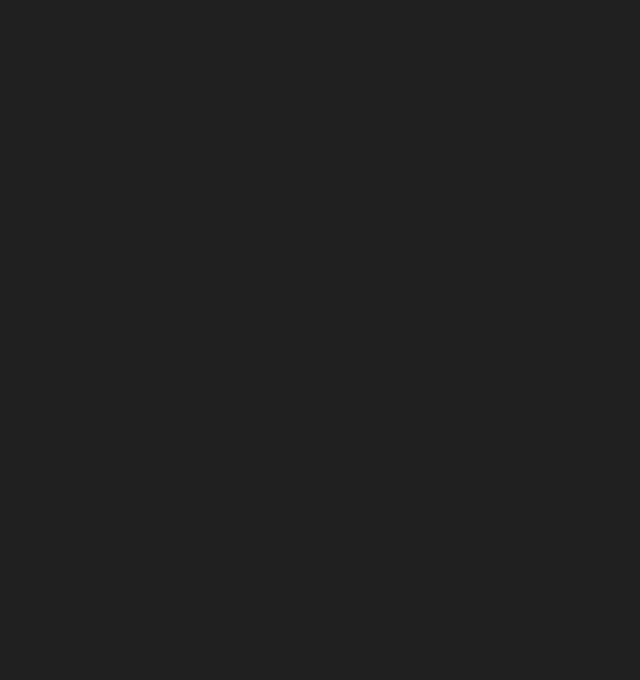
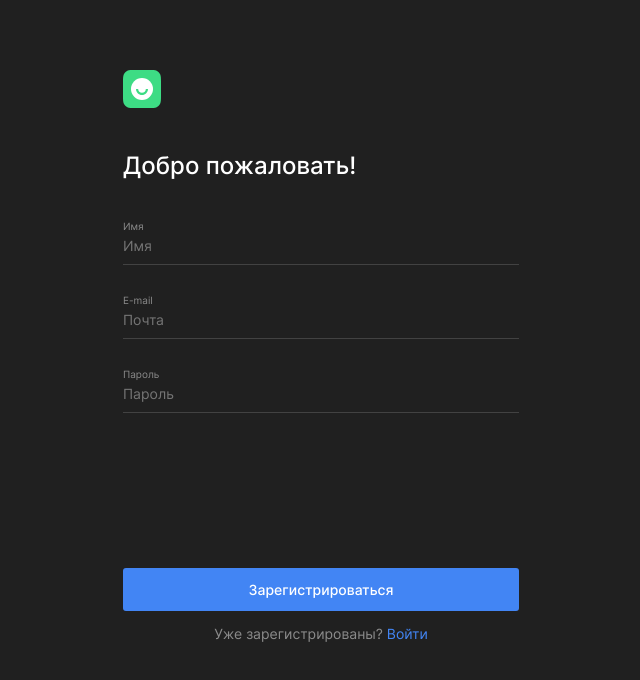
Before and after one commit to Wardenclock1759/movies-explorer-frontend, a React (Create React App) app: page /signup in a window 1280 px wide. Before the commit this address had no page. Shown: the top 680 px of the page, without its empty margins (319-959 px from the left). Built offline with nearby package versions, Linux system fonts and the light colour scheme.

Commit message:
feat: added signup page

```diff
--- a/src/components/App/App.js
+++ b/src/components/App/App.js
@@ -5,6 +5,7 @@ import Main from '../Main/Main';
 import Movies from '../Movies/Movies';
 import SavedMovies from '../SavedMovies/SavedMovies';
 import ProfileEdit from '../ProfileEdit/ProfileEdit';
+import Register from '../Register/Register';
 
 const App = () => {
   const navigate = useNavigate();
@@ -13,13 +14,18 @@ const App = () => {
     navigate('/', { replace: true });
   }
 
+  const handleRegisterClick = () => {
+    navigate('/signup', { replace: true });
+  }
+
   return (
     <main className="page">
       <Routes>
-        <Route path="/" element={<Main handleIconClick={handleIconClick}/>} />
+        <Route path="/" element={<Main handleIconClick={handleIconClick} handleRegisterClick={handleRegisterClick}/>} />
         <Route path="/movies" element={<Movies loggedIn={true} handleIconClick={handleIconClick}/>} />
         <Route path="/saved-movies" element={<SavedMovies loggedIn={true} handleIconClick={handleIconClick}/>} />
         <Route path="/profile" element={<ProfileEdit loggedIn={true} handleIconClick={handleIconClick}/>} />
+        <Route path="/signup" element={<Register handleIconClick={handleIconClick}/>} />
       </Routes>
     </main>
   );
--- a/src/components/Header/Header.js
+++ b/src/components/Header/Header.js
@@ -2,7 +2,7 @@ import {React} from 'react';
 import Navigation from '../Navigation/Navigation';
 import Profile from '../Profile/Profile';
 
-const Header = ({ sourceMain = false, loggedIn = false, handleIconClick, handleMenuClick }) => {
+const Header = ({ sourceMain = false, loggedIn = false, handleIconClick, handleMenuClick, handleRegisterClick }) => {
   return (
     <header className={'header' + (sourceMain ? ' header_about' : '')}>
       <div className='header__nav-link'>
@@ -19,7 +19,7 @@ const Header = ({ sourceMain = false, loggedIn = false, handleIconClick, handleM
       </div>
       {!loggedIn &&
         <div className='header__profile-wrapper'>
-          <button className='header__button'>Регистрация</button>
+          <button className='header__button' onClick={handleRegisterClick}>Регистрация</button>
           <button className='header__button header__button_fill'>Войти</button>
         </div>
       }
--- a/src/components/Main/Main.js
+++ b/src/components/Main/Main.js
@@ -7,13 +7,14 @@ import AboutMe from '../AboutMe/AboutMe';
 import Portfolio from '../Portfolio/Portfolio';
 import Footer from '../Footer/Footer';
 
-const Main = ({ loggedIn, handleIconClick }) => {
+const Main = ({ loggedIn, handleIconClick, handleRegisterClick }) => {
   return (
     <>
     <Header
       sourceMain={true}
       loggedIn={loggedIn}
       handleIconClick={handleIconClick}
+      handleRegisterClick={handleRegisterClick}
     />
     <Promo/>
     <AboutProject/>
--- /dev/null
+++ b/src/components/Register/Register.css
@@ -0,0 +1,101 @@
+.register {
+  margin: 70px auto 0;
+  width: 396px;
+  display: flex;
+  flex-direction: column;
+  align-items: center;
+}
+
+.register__logo {
+  padding: 0;
+  align-self: flex-start;
+  background: none;
+  border: none;
+  cursor: pointer;
+}
+
+.register__title {
+  margin: 40px 0;
+  align-self: flex-start;
+  color: #FFF;
+  font-size: 24px;
+  font-style: normal;
+  font-weight: 500;
+  line-height: normal;
+}
+
+.register__form {
+  width: 396px;
+  display: flex;
+  flex-direction: column;
+  gap: 24px;
+}
+
+.register__row {
+  display: flex;
+  flex-direction: column;
+  gap: 5px;
+}
+
+.register__label {
+  color: #8B8B8B;
+  font-size: 10px;
+  font-style: normal;
+  font-weight: 400;
+  line-height: normal;
+}
+
+.register__input {
+  padding: 0;
+  background: none;
+  border: none;
+  outline: none;
+  color: #FFF;
+  font-size: 14px;
+  font-style: normal;
+  font-weight: 400;
+  line-height: normal;
+}
+
+.register__input::placeholder {
+  opacity: 1;
+}
+
+.register__input:focus + .register__line {
+  border-bottom: 1px solid #4285F4;
+}
+
+.register__line {
+  margin-top: 5px;
+  display: flex;
+  border-bottom: 1px solid #424242;
+}
+
+.register__submit {
+  margin-top: 150px;
+  padding: 13px 125px;
+  background: #4285F4;
+  border-radius: 3px;
+  border: none;
+  color: #FFF;
+  text-align: center;
+  font-size: 14px;
+  font-style: normal;
+  font-weight: 500;
+  line-height: normal;
+  cursor: pointer;
+}
+
+.register__text {
+  color: #8B8B8B;
+  text-align: center;
+  font-size: 14px;
+  font-style: normal;
+  font-weight: 400;
+  line-height: normal;
+}
+
+.register__text_link {
+  color: #4285F4;
+  cursor: pointer;
+}
--- /dev/null
+++ b/src/components/Register/Register.js
@@ -0,0 +1,49 @@
+import React from "react";
+import { useNavigate } from 'react-router-dom';
+
+const Register = ({handleIconClick}) => {
+
+  const navigate = useNavigate();
+  const handleLoginClick = () => {
+    navigate("/signin");
+  }
+
+  return (
+    <div className="register">
+      <button className="register__logo" onClick={handleIconClick}>
+        <svg width="38" height="38" viewBox="0 0 38 38" fill="none" xmlns="http://www.w3.org/2000/svg">
+          <path d="M0 12.6667C0 8.23292 0 6.01604 0.862865 4.32258C1.62186 2.83296 2.83296 1.62186 4.32258 0.862865C6.01604 0 8.23292 0 12.6667 0H25.3333C29.7671 0 31.984 0 33.6774 0.862865C35.167 1.62186 36.3781 2.83296 37.1371 4.32258C38 6.01604 38 8.23292 38 12.6667V25.3333C38 29.7671 38 31.984 37.1371 33.6774C36.3781 35.167 35.167 36.3781 33.6774 37.1371C31.984 38 29.7671 38 25.3333 38H12.6667C8.23292 38 6.01604 38 4.32258 37.1371C2.83296 36.3781 1.62186 35.167 0.862865 33.6774C0 31.984 0 29.7671 0 25.3333V12.6667Z" fill="#3DDC84"/>
+          <circle cx="19" cy="19" r="11" fill="white"/>
+          <path fillRule="evenodd" clipRule="evenodd" d="M15.1538 19C15.1538 21.1242 16.8758 22.8462 19 22.8462C21.1242 22.8462 22.8462 21.1242 22.8462 19H25C25 22.3137 22.3137 25 19 25C15.6863 25 13 22.3137 13 19H15.1538Z" fill="#3DDC84"/>
+        </svg>
+      </button>
+      <h1 className="register__title">Добро пожаловать!</h1>
+      <form className="register__form">
+        <div className="register__row">
+          <label className="register__label">Имя</label>
+          <input className="register__input" placeholder="Имя"/>
+          <span className="register__line"></span>
+          <span className="register__error"></span>
+        </div>
+        <div className="register__row">
+          <label className="register__label">E-mail</label>
+          <input className="register__input" placeholder="Почта"/>
+          <span className="register__line"></span>
+          <span className="register__error"></span>
+        </div>
+        <div className="register__row">
+          <label className="register__label">Пароль</label>
+          <input className="register__input" type="password" placeholder="Пароль"/>
+          <span className="register__line"></span>
+          <span className="register__error"></span>
+        </div>
+      </form>
+      <button className="register__submit" type="submit">
+        Зарегистрироваться
+      </button>
+      <p className="register__text">Уже зарегистрированы? <span className="register__text register__text_link" onClick={handleLoginClick}>Войти</span></p>
+    </div>
+  );
+}
+
+export default Register;
--- a/src/index.css
+++ b/src/index.css
@@ -19,5 +19,6 @@
 @import url('./components/MoviesCard/MoviesCard.css');
 @import url('./components/SavedMovies/SavedMovies.css');
 @import url('./components/ProfileEdit/ProfileEdit.css');
+@import url('./components/Register/Register.css');
 
 @import url('./components/Footer/Footer.css');
```
